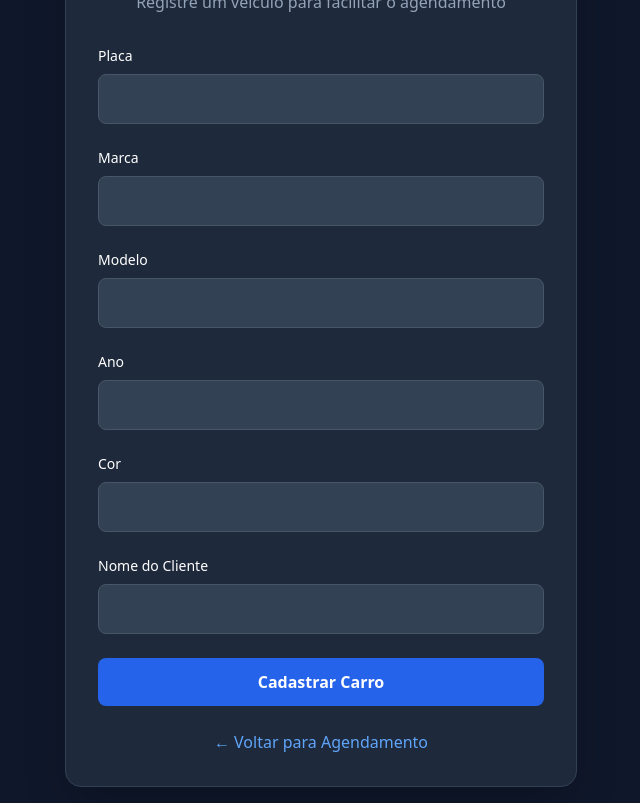
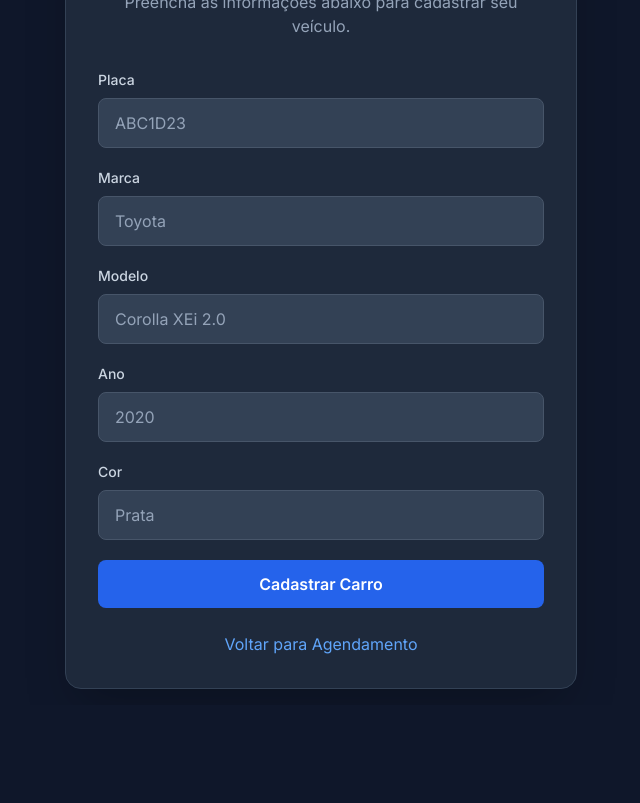
Before and after one commit to 4fun-estetica/4fun_agendamentos, a website: page public/cadastra_carro.html in a window 1280 px wide. Shown: the part 103-906 px from the top of the page, without its empty margins (319-959 px from the left). After the commit the page ends 808 px from the top, so only its background shows below. Drawn offline with nearby package versions, Linux system fonts and the light colour scheme.

Commit message:
Add files via upload

```diff
--- a/public/cadastra_carro.html
+++ b/public/cadastra_carro.html
@@ -3,99 +3,100 @@
 <head>
   <meta charset="UTF-8">
   <meta name="viewport" content="width=device-width, initial-scale=1.0">
-  <title>Cadastrar Carro - 4Fun</title>
+  <title>4Fun - Cadastro de Carro</title>
   <script src="https://cdn.tailwindcss.com"></script>
+  <link href="https://fonts.googleapis.com/css2?family=Inter:wght@400;500;600&display=swap" rel="stylesheet">
+  <style>
+    body { font-family: 'Inter', sans-serif; }
+  </style>
 </head>
 <body class="bg-slate-900 text-white min-h-screen flex items-center justify-center p-4">
 
   <main class="w-full max-w-lg bg-slate-800 p-8 rounded-2xl shadow-2xl border border-slate-700">
     <header class="text-center mb-8">
       <h1 class="text-3xl font-bold text-blue-400">Cadastro de Carro</h1>
-      <p class="text-slate-400 mt-2">Registre um veículo para facilitar o agendamento</p>
+      <p class="text-slate-400 mt-2">Preencha as informações abaixo para cadastrar seu veículo.</p>
     </header>
 
-    <form id="car-form" class="space-y-6">
+    <form id="car-form" class="space-y-5">
       <div>
-        <label for="placa" class="block text-sm font-medium mb-2">Placa</label>
-        <input type="text" id="placa" name="placa" maxlength="8" required
-          class="w-full px-4 py-3 bg-slate-700 border border-slate-600 rounded-lg focus:ring-2 focus:ring-blue-500 uppercase">
+        <label for="placa" class="block text-sm font-medium text-slate-300 mb-2">Placa</label>
+        <input type="text" id="placa" name="placa" required
+          placeholder="ABC1D23"
+          class="w-full px-4 py-3 bg-slate-700 border border-slate-600 rounded-lg text-white placeholder-slate-400 focus:outline-none focus:ring-2 focus:ring-blue-500">
       </div>
 
       <div>
-        <label for="marca" class="block text-sm font-medium mb-2">Marca</label>
+        <label for="marca" class="block text-sm font-medium text-slate-300 mb-2">Marca</label>
         <input type="text" id="marca" name="marca" required
-          class="w-full px-4 py-3 bg-slate-700 border border-slate-600 rounded-lg focus:ring-2 focus:ring-blue-500">
+          placeholder="Toyota"
+          class="w-full px-4 py-3 bg-slate-700 border border-slate-600 rounded-lg text-white placeholder-slate-400 focus:outline-none focus:ring-2 focus:ring-blue-500">
       </div>
 
       <div>
-        <label for="modelo" class="block text-sm font-medium mb-2">Modelo</label>
+        <label for="modelo" class="block text-sm font-medium text-slate-300 mb-2">Modelo</label>
         <input type="text" id="modelo" name="modelo" required
-          class="w-full px-4 py-3 bg-slate-700 border border-slate-600 rounded-lg focus:ring-2 focus:ring-blue-500">
+          placeholder="Corolla XEi 2.0"
+          class="w-full px-4 py-3 bg-slate-700 border border-slate-600 rounded-lg text-white placeholder-slate-400 focus:outline-none focus:ring-2 focus:ring-blue-500">
       </div>
 
       <div>
-        <label for="ano" class="block text-sm font-medium mb-2">Ano</label>
+        <label for="ano" class="block text-sm font-medium text-slate-300 mb-2">Ano</label>
         <input type="text" id="ano" name="ano" required
-          class="w-full px-4 py-3 bg-slate-700 border border-slate-600 rounded-lg focus:ring-2 focus:ring-blue-500">
+          placeholder="2020"
+          class="w-full px-4 py-3 bg-slate-700 border border-slate-600 rounded-lg text-white placeholder-slate-400 focus:outline-none focus:ring-2 focus:ring-blue-500">
       </div>
 
       <div>
-        <label for="cor" class="block text-sm font-medium mb-2">Cor</label>
-        <input type="text" id="cor" name="cor"
-          class="w-full px-4 py-3 bg-slate-700 border border-slate-600 rounded-lg focus:ring-2 focus:ring-blue-500">
-      </div>
-
-      <div>
-        <label for="nome_cliente" class="block text-sm font-medium mb-2">Nome do Cliente</label>
-        <input type="text" id="nome_cliente" name="nome_cliente"
-          class="w-full px-4 py-3 bg-slate-700 border border-slate-600 rounded-lg focus:ring-2 focus:ring-blue-500">
+        <label for="cor" class="block text-sm font-medium text-slate-300 mb-2">Cor</label>
+        <input type="text" id="cor" name="cor" required
+          placeholder="Prata"
+          class="w-full px-4 py-3 bg-slate-700 border border-slate-600 rounded-lg text-white placeholder-slate-400 focus:outline-none focus:ring-2 focus:ring-blue-500">
       </div>
 
       <button type="submit"
-        class="w-full bg-blue-600 hover:bg-blue-700 text-white font-semibold py-3 px-4 rounded-lg transition">
+        class="w-full bg-blue-600 hover:bg-blue-700 text-white font-semibold py-3 px-4 rounded-lg transition duration-150">
         Cadastrar Carro
       </button>
     </form>
 
-    <div id="success-message" class="hidden mt-6 text-center text-green-400 font-semibold">
+    <div id="success" class="hidden text-center mt-6 text-green-400 font-semibold">
       ✅ Carro cadastrado com sucesso!
     </div>
 
-    <div class="mt-6 text-center">
-      <a href="/agendar" class="text-blue-400 hover:underline">← Voltar para Agendamento</a>
+    <div class="text-center mt-6">
+      <a href="/agendar" class="text-blue-400 hover:underline">Voltar para Agendamento</a>
     </div>
   </main>
 
   <script>
     const form = document.getElementById("car-form");
-    const successMessage = document.getElementById("success-message");
+    const success = document.getElementById("success");
 
     form.addEventListener("submit", async (e) => {
       e.preventDefault();
 
       const data = {
-        placa: form.placa.value.toUpperCase(),
+        placa: form.placa.value,
         marca: form.marca.value,
         modelo: form.modelo.value,
         ano: form.ano.value,
-        cor: form.cor.value,
-        nome_cliente: form.nome_cliente.value
+        cor: form.cor.value
       };
 
       try {
-        const res = await fetch("/api/carro", {
+        const res = await fetch("/api/cadastrar-carro", {
           method: "POST",
           headers: { "Content-Type": "application/json" },
           body: JSON.stringify(data)
         });
 
-        const resData = await res.json();
-        if (!res.ok) throw new Error(resData.error || "Erro ao cadastrar carro");
+        if (!res.ok) throw new Error("Erro ao cadastrar carro");
 
-        successMessage.classList.remove("hidden");
+        success.classList.remove("hidden");
         form.reset();
       } catch (err) {
-        alert(err.message);
+        alert("Erro ao cadastrar carro: " + err.message);
       }
     });
   </script>
```
